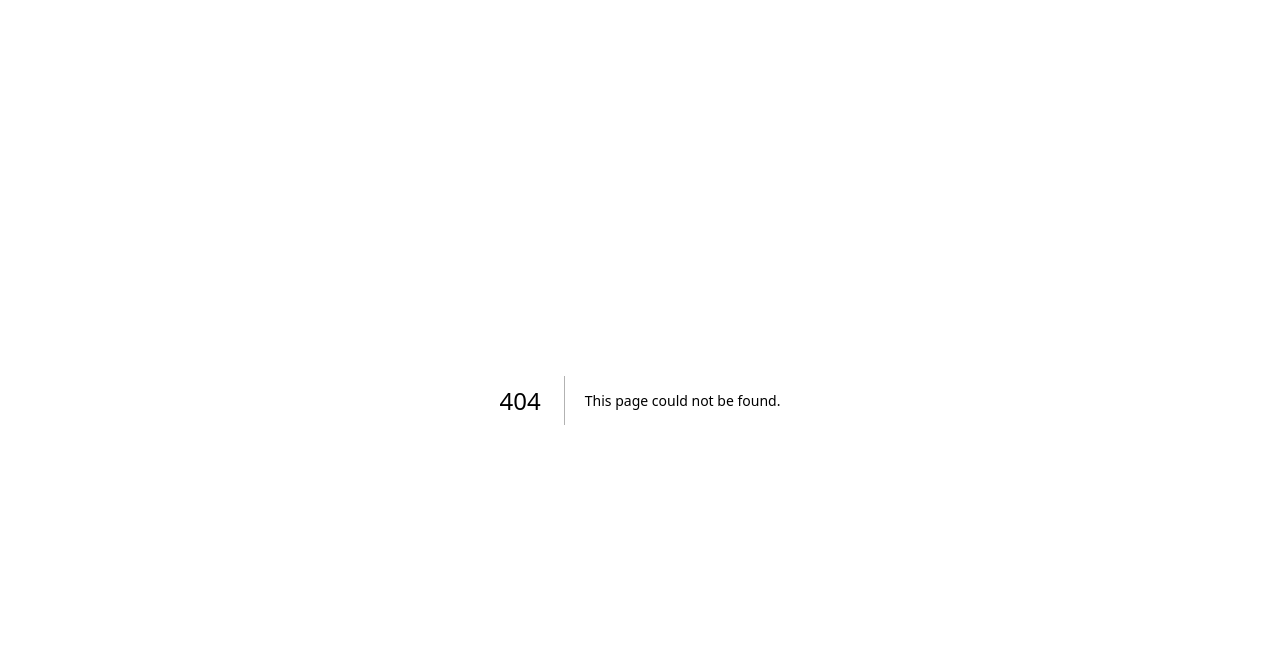
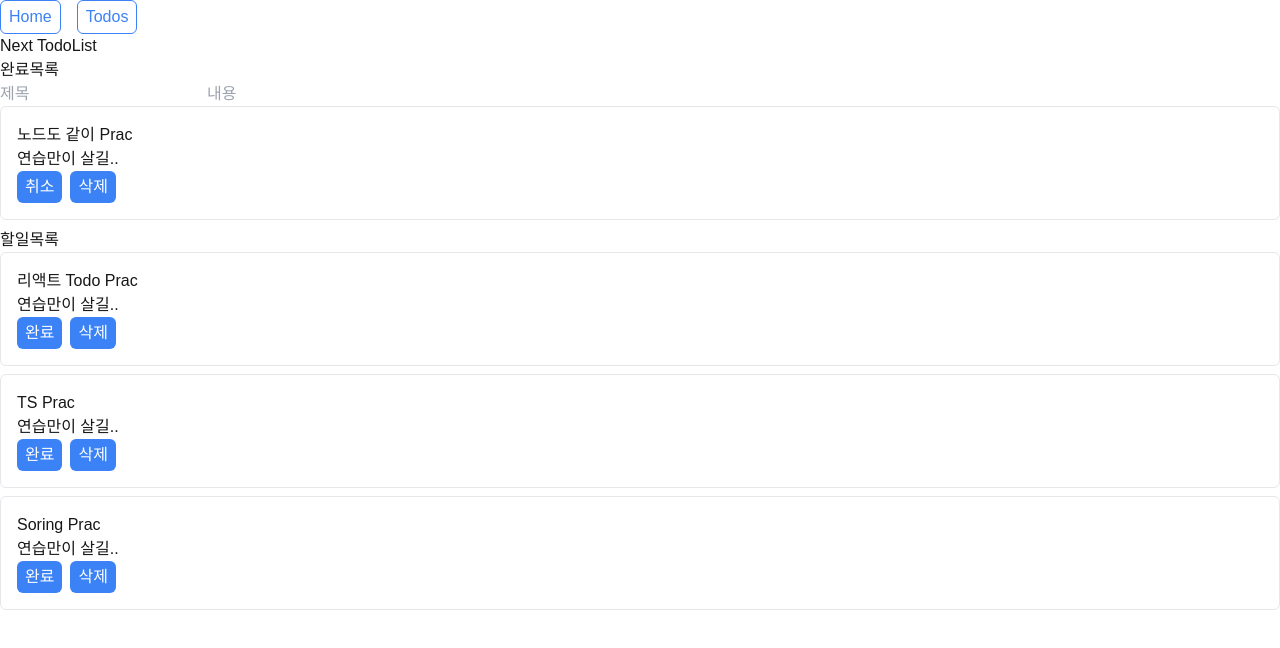
Before and after one commit to Yuuuuu-kko/next-ts-tan-todoprac, a Next.js app: page /todos in a window 1280 px wide. Before the commit this address had no page. Shown: the top 648 px of the page. Built offline with nearby package versions, Linux system fonts and the light colour scheme; data requests are answered from the project's data file.

Commit message:
add: todo 목록 받아오기 구현

```diff
--- a/db.json
+++ b/db.json
@@ -10,7 +10,7 @@
       "id": 2,
       "title": "노드도 같이 Prac",
       "contents": "연습만이 살길..",
-      "isDone": false
+      "isDone": true
     },
     {
       "id": 3,
--- a/package.json
+++ b/package.json
@@ -9,6 +9,8 @@
     "lint": "next lint"
   },
   "dependencies": {
+    "@tanstack/react-query": "^5.69.0",
+    "@tanstack/react-query-devtools": "^5.69.0",
     "json-server": "^1.0.0-beta.3",
     "next": "14.2.24",
     "react": "^18",
--- a/src/app/layout.tsx
+++ b/src/app/layout.tsx
@@ -1,6 +1,8 @@
 import type { Metadata } from "next";
 import localFont from "next/font/local";
 import "./globals.css";
+import Link from "next/link";
+import Provider from "./provider";
 
 const geistSans = localFont({
   src: "./fonts/GeistVF.woff",
@@ -28,7 +30,21 @@ export default function RootLayout({
       <body
         className={`${geistSans.variable} ${geistMono.variable} antialiased`}
       >
-        {children}
+        <nav className="flex gap-4">
+          <Link
+            href="/"
+            className="text-blue-500 border border-blue-500 px-2 py-1 rounded-md"
+          >
+            Home
+          </Link>
+          <Link
+            href="/todos"
+            className="text-blue-500 border border-blue-500 px-2 py-1 rounded-md"
+          >
+            Todos
+          </Link>
+        </nav>
+        <Provider>{children}</Provider>
       </body>
     </html>
   );
--- /dev/null
+++ b/src/app/provider.tsx
@@ -0,0 +1,18 @@
+"use client";
+
+import React from "react";
+import { QueryClient, QueryClientProvider } from "@tanstack/react-query";
+import { ReactQueryDevtools } from "@tanstack/react-query-devtools";
+
+const Provider = ({ children }: { children: React.ReactNode }) => {
+  const queryClient = new QueryClient();
+
+  return (
+    <QueryClientProvider client={queryClient}>
+      {children}
+      <ReactQueryDevtools initialIsOpen={false} />
+    </QueryClientProvider>
+  );
+};
+
+export default Provider;
--- /dev/null
+++ b/src/app/todos/page.tsx
@@ -0,0 +1,110 @@
+"use client";
+
+import { useMutation, useMutationState, useQuery } from "@tanstack/react-query";
+import { isError } from "node:util";
+import React from "react";
+
+// type명시
+type Todo = {
+  id: number;
+  title: string;
+  contents: string;
+  isDone: boolean;
+};
+
+const TodoListPage = () => {
+  const {
+    data: todos,
+    isPending,
+    isError,
+  } = useQuery<Todo[]>({
+    queryKey: ["todos"],
+    queryFn: async () => {
+      const res = await fetch("http://localhost:4000/todos");
+      const data = await res.json();
+      return data;
+    },
+  });
+
+  const addMutation = useMutationState({
+    mutationFn: async (todo: Todo) => {
+      const res = await fetch("http://localhost:4000/todos", {
+        method: "POST",
+        body: JSON.stringify(todo),
+      });
+      return res.json();
+    },
+  });
+
+  if (isPending) {
+    return <div>Loading...</div>;
+  }
+
+  // 아래 todos에 오류뜬 이유는 error일때 보장이 안되니까 isError까지 처리!! error일때는 todos가 undefine일수밖에없다
+  if (isError) {
+    return <div>Error...</div>;
+  }
+
+  return (
+    <div>
+      <h1>Next TodoList</h1>
+
+      <div>
+        <h3>완료목록</h3>
+
+        <div>
+          <input type="text" placeholder="제목" />
+          <input type="text" placeholder="내용" />
+        </div>
+
+        {todos
+          .filter((todo) => todo.isDone === true)
+          .map((todo) => {
+            return (
+              <div
+                key={todo.id}
+                className="border boerder-gray-300 p-4 rounded-md mb-2"
+              >
+                <h2>{todo.title}</h2>
+                <p>{todo.contents}</p>
+                <div className="flex gap-2">
+                  <button className="bg-blue-500 text-white px-2 py-1 rounded-md ">
+                    {todo.isDone ? "취소" : "완료"}
+                  </button>
+                  <button className="bg-blue-500 text-white px-2 py-1 rounded-md ">
+                    삭제
+                  </button>
+                </div>
+              </div>
+            );
+          })}
+      </div>
+      <div>
+        <h3>할일목록</h3>
+        {todos
+          .filter((todo) => !todo.isDone)
+          .map((todo) => {
+            return (
+              <div
+                key={todo.id}
+                className="border boerder-gray-300 p-4 rounded-md mb-2"
+              >
+                <h2>{todo.title}</h2>
+                <p>{todo.contents}</p>
+                <div className="flex gap-2">
+                  <button className="bg-blue-500 text-white px-2 py-1 rounded-md ">
+                    {todo.isDone ? "취소" : "완료"}
+                  </button>
+                  <button className="bg-blue-500 text-white px-2 py-1 rounded-md ">
+                    삭제
+                  </button>
+                </div>
+              </div>
+            );
+          })}
+      </div>
+    </div>
+  );
+};
+
+export default TodoListPage;
```
Also changed, not shown: 2 other files (tests, documents, lock files or other folders).
